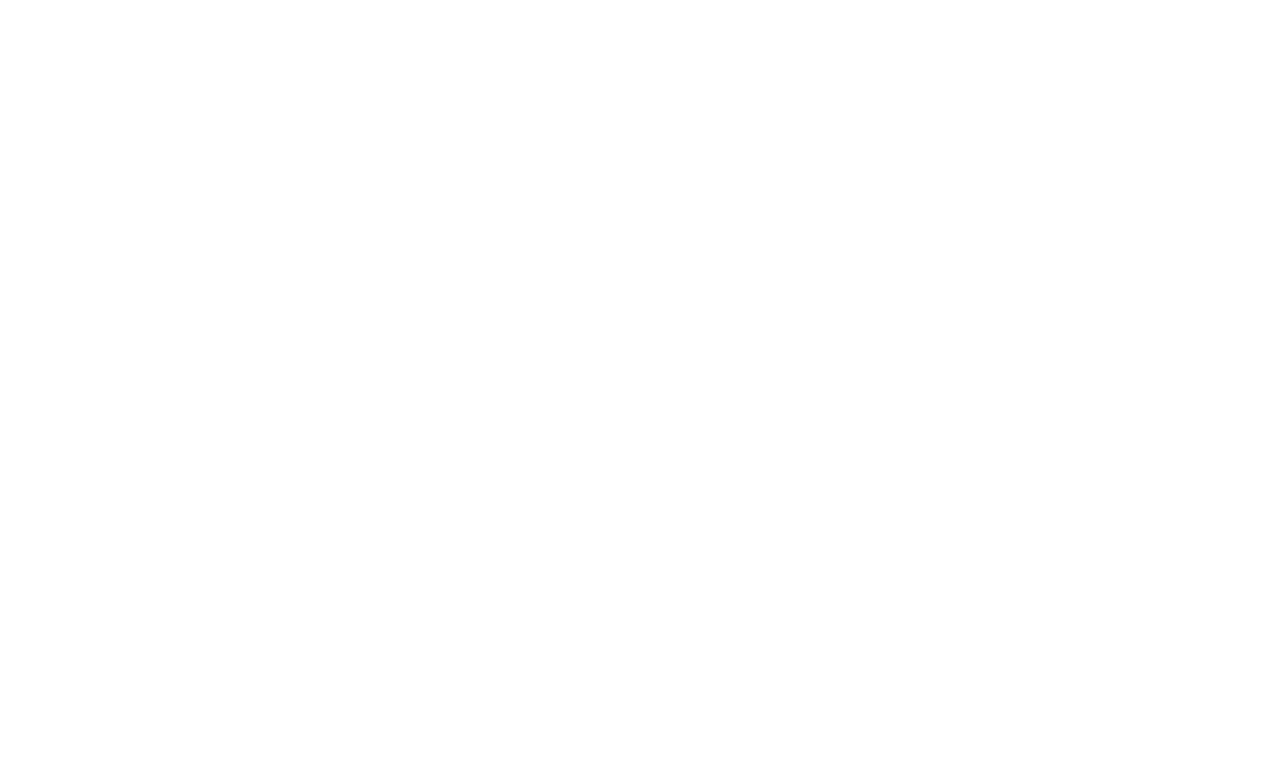
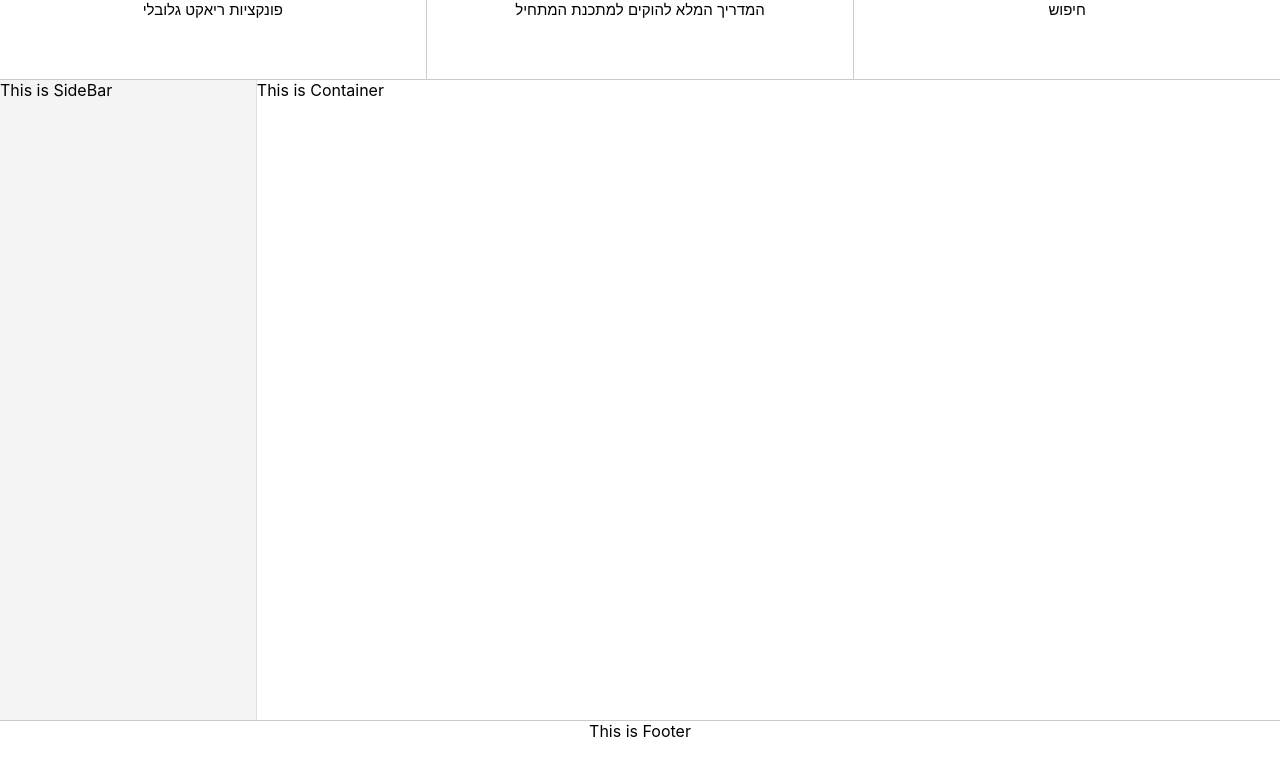
Before and after one commit to YoniB1995/React-Global-CheatSheets-Project, a React (Create React App) app: page / in a window 1280 px wide. Shown: the top 776 px of the page. Built offline with nearby package versions, Linux system fonts and the light colour scheme.

Commit message:
added components and styling

```diff
--- a/src/App.css
+++ b/src/App.css
@@ -6,3 +6,10 @@
 .App {
   text-align: center;
 }
+
+.align-main {
+  display: flex;
+  flex-direction: row;
+  justify-content: center;
+  height: 40rem;
+}
--- a/src/App.jsx
+++ b/src/App.jsx
@@ -1,12 +1,18 @@
 import "./App.css";
 import React from "react";
-import SideBar from "./components/sidebar/SideBar";
-import Footer from "./components/footer/Footer";
+import SideBar from "./components/features/sidebar/SideBar";
+import Footer from "./components/features/footer/Footer";
+import Container from "./components/pages/container/Container";
+import Header from "./components/features/header/Header";
 
 const App = () => {
   return (
     <div className="App">
-      <SideBar />
+      <Header />
+      <div className="align-main">
+        <SideBar />
+        <Container />
+      </div>
       <Footer />
     </div>
   );
--- /dev/null
+++ b/src/components/features/footer/Footer.css
@@ -0,0 +1,4 @@
+.footer-body {
+  height: 4rem;
+  border-top: 0.3px groove rgba(0, 0, 0, 0.205);
+}
--- a/src/components/footer/Footer.jsx
+++ b/src/components/features/footer/Footer.jsx
@@ -2,7 +2,7 @@
 import React from "react";
 
 const Footer = () => {
-  return <div className="footer-body"></div>;
+  return <div className="footer-body">This is Footer</div>;
 };
 
 export default Footer;
--- /dev/null
+++ b/src/components/features/header/Header.css
@@ -0,0 +1,14 @@
+.header-body {
+  height: 5rem;
+  border-bottom: 0.3px groove rgba(0, 0, 0, 0.205);
+  display: grid;
+  grid-template-columns: 1fr 1fr 1fr;
+  font-size: 15px;
+}
+
+.grid-column-one {
+  border-right: 1px groove rgba(0, 0, 0, 0.205);
+}
+.grid-column-three {
+  border-left: 1px groove rgba(0, 0, 0, 0.205);
+}
--- /dev/null
+++ b/src/components/features/header/Header.jsx
@@ -0,0 +1,14 @@
+import "./Header.css";
+import React from "react";
+
+const Header = () => {
+  return (
+    <div className="header-body">
+      <div className="grid-column-one">פונקציות ריאקט גלובלי</div>
+      <div className="grid-column-two">המדריך המלא להוקים למתכנת המתחיל</div>
+      <div className="grid-column-three">חיפוש</div>
+    </div>
+  );
+};
+
+export default Header;
--- /dev/null
+++ b/src/components/features/sidebar/SideBar.css
@@ -0,0 +1,6 @@
+.sidebar-body {
+  background-color: #f4f4f4;
+  display: flex;
+  flex: 1;
+  border-right: 0.3px groove rgba(0, 0, 0, 0.082);
+}
--- a/src/components/sidebar/SideBar.jsx
+++ b/src/components/features/sidebar/SideBar.jsx
@@ -2,7 +2,7 @@
 import React from "react";
 
 const SideBar = () => {
-  return <div className="sidebar-body"></div>;
+  return <div className="sidebar-body">This is SideBar</div>;
 };
 
 export default SideBar;
--- a/src/components/footer/Footer.css
+++ /dev/null
@@ -1,2 +0,0 @@
-.footer-body {
-}
--- /dev/null
+++ b/src/components/pages/container/Container.css
@@ -0,0 +1,4 @@
+.container-body {
+  display: flex;
+  flex: 4;
+}
--- /dev/null
+++ b/src/components/pages/container/Container.jsx
@@ -0,0 +1,8 @@
+import "./Container.css";
+import React from "react";
+
+const Container = () => {
+  return <div className="container-body">This is Container</div>;
+};
+
+export default Container;
--- a/src/components/sidebar/SideBar.css
+++ /dev/null
@@ -1,2 +0,0 @@
-.sidebar-body {
-}
```
